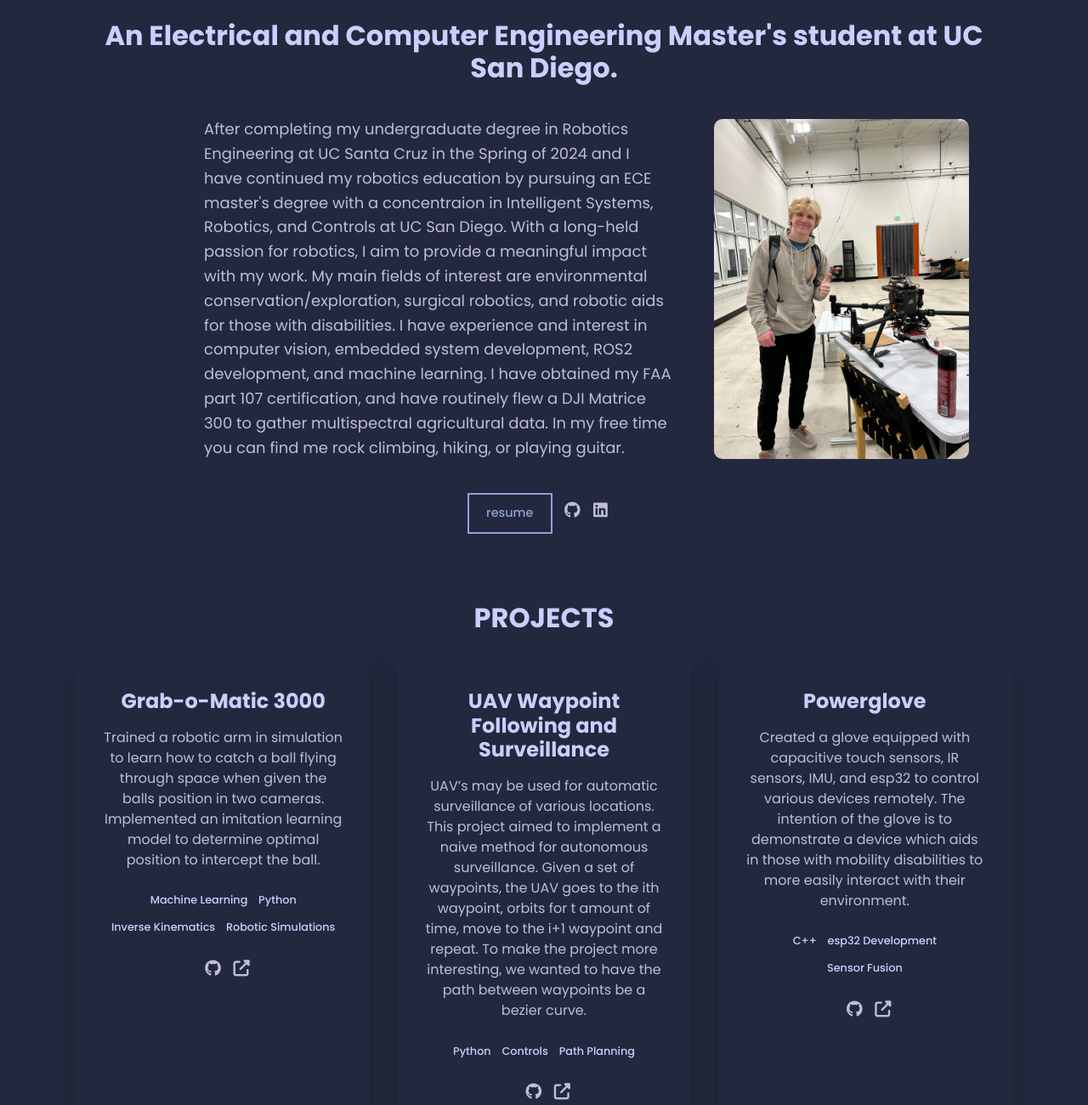
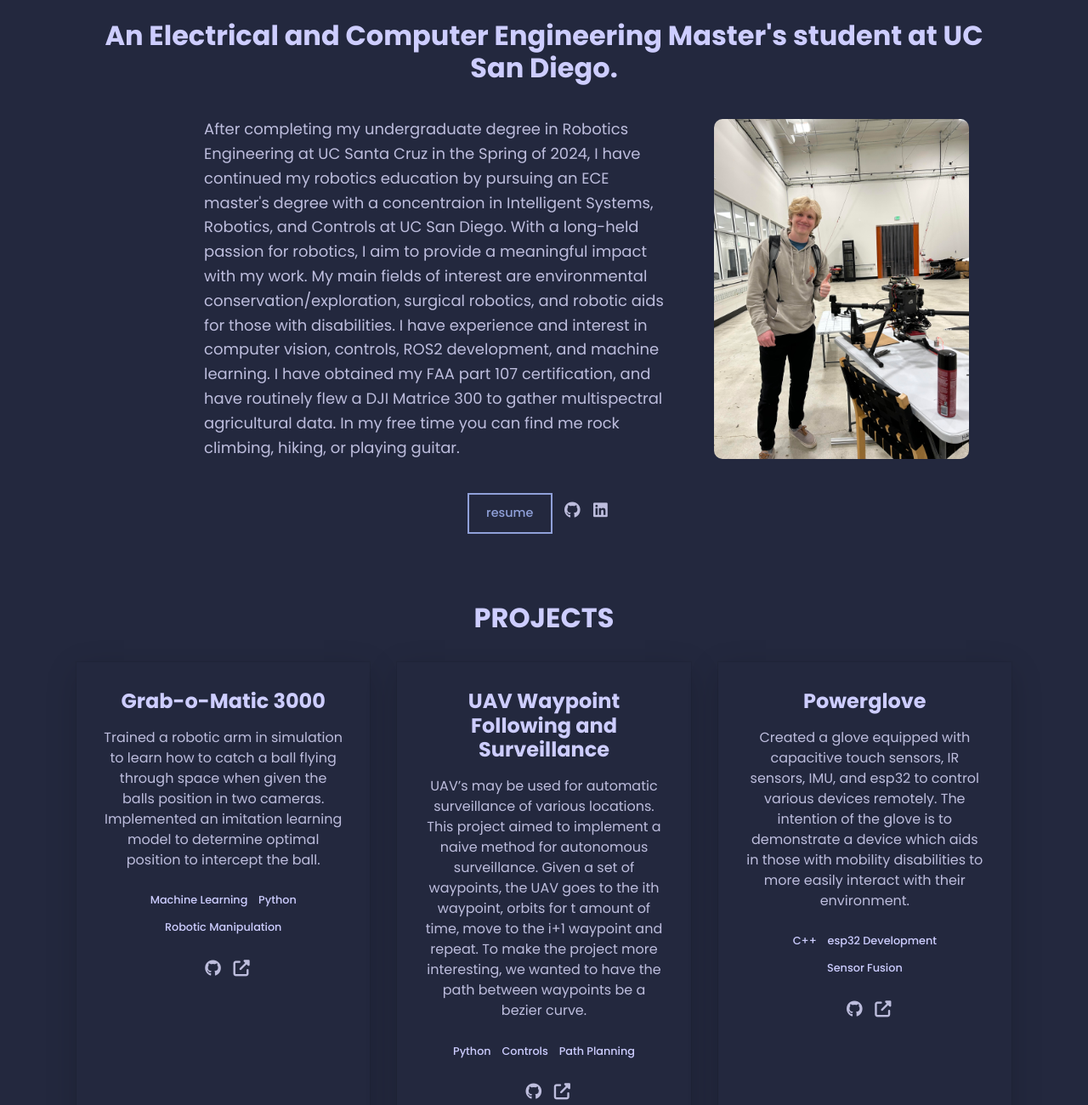
Before and after one commit to connorguzi/connorguzi.github.io, a plain HTML site: page index.html in a window 1280 px wide. Shown: the part 345-1645 px from the top of the page at 85% size. Drawn offline with Linux system fonts and the light colour scheme.

Commit message:
Small corrections

```diff
--- a/index.html
+++ b/index.html
@@ -61,10 +61,10 @@
         <div class="about__desc" >
 
           <div class="text" style= "flex: 1; max-width: 1200px; line-height: 1.6;">
-            After completing my undergraduate degree in Robotics Engineering at UC Santa Cruz in the Spring of 2024 and I have continued my robotics education by
+            After completing my undergraduate degree in Robotics Engineering at UC Santa Cruz in the Spring of 2024, I have continued my robotics education by
             pursuing an ECE master's degree with a concentraion in Intelligent Systems, Robotics, and Controls at UC San Diego. With a long-held passion for
             robotics, I aim to provide a meaningful impact with my work. My main fields of interest are environmental conservation/exploration, surgical robotics, and robotic aids
-            for those with disabilities. I have experience and interest in computer vision, embedded system development, ROS2 development, and machine learning. I have obtained my FAA part 107 certification,
+            for those with disabilities. I have experience and interest in computer vision, controls, ROS2 development, and machine learning. I have obtained my FAA part 107 certification,
             and have routinely flew a DJI Matrice 300 to gather multispectral agricultural data. In my free time you can find me rock climbing, hiking, or playing guitar.
           </div>
           <div class="img" style="flex: 0 0 200px;">
@@ -109,8 +109,7 @@
             <ul class="project__stack">
               <li class="project__stack-item">Machine Learning</li>
               <li class="project__stack-item">Python</li>
-              <li class="project__stack-item">Inverse Kinematics</li>
-              <li class="project__stack-item">Robotic Simulations</li>
+              <li class="project__stack-item">Robotic Manipulation</li>
             </ul>
 
             <a
```
Also changed, not shown: 1 other file.
